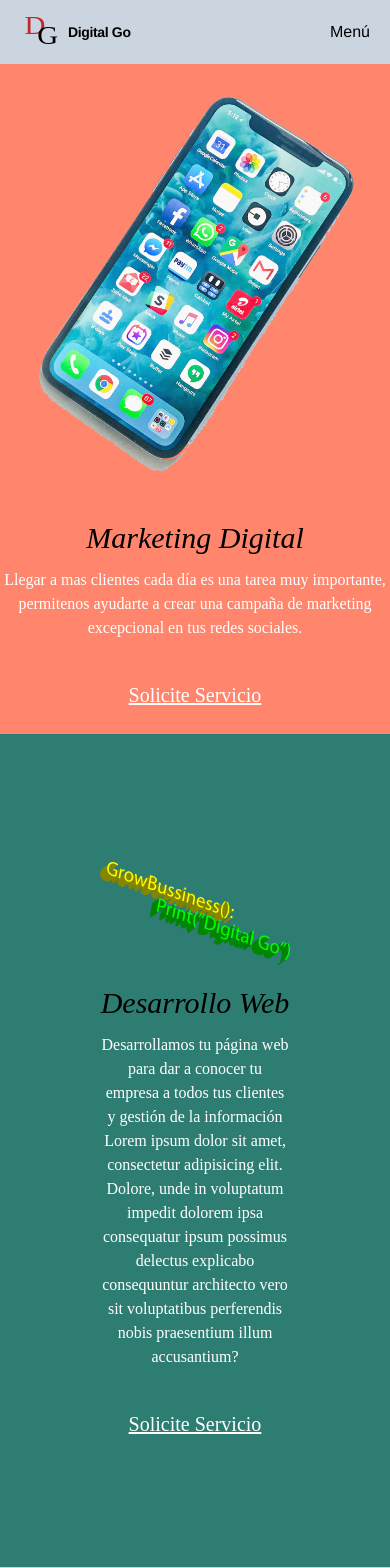
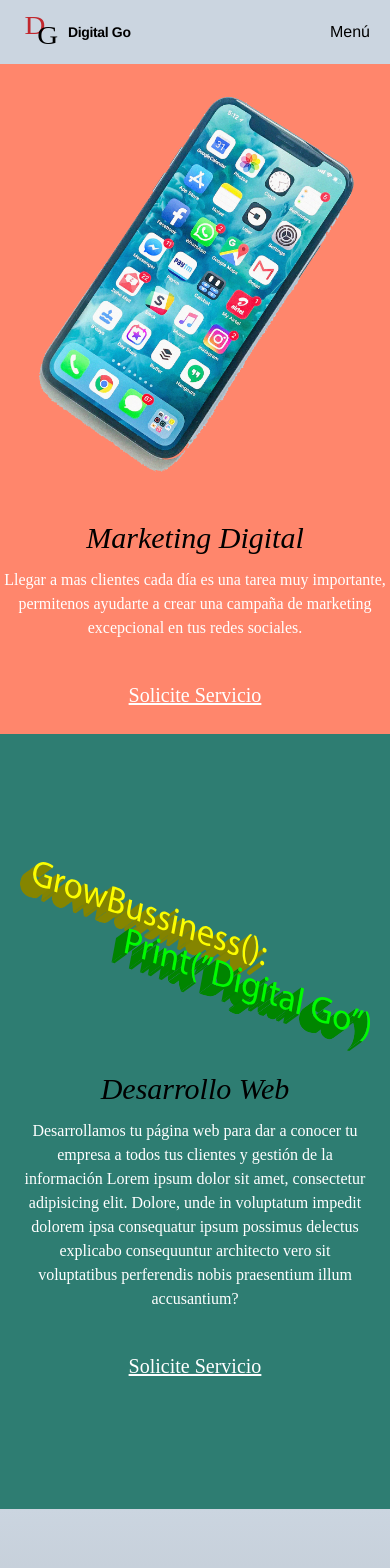
Before and after one commit to aley25/digitalgoWebpage, a Vue app: page / in a window 390 px wide. Shown: the top 1568 px of the page. Built offline with nearby package versions, Linux system fonts and the light colour scheme.

Commit message:
version 0.03 changed

```diff
--- a/src/views/Home.vue
+++ b/src/views/Home.vue
@@ -14,16 +14,16 @@
 					<p class="text-white ">Llegar a mas clientes cada día es una tarea muy importante, permitenos ayudarte a crear
 						una campaña de marketing excepcional en tus redes sociales.
 					</p>
+				</div>
+
+				<router-link :to="{ name: 'home' }" class="underline text-white text-xl">
+					<span>Solicite Servicio </span>
+				</router-link>
 			</div>
-
-			<router-link :to="{ name: 'home' }" class="underline text-white text-xl">
-				<span>Solicite Servicio </span>
-			</router-link>
-		</div>
 
 		</div>
 
-		<div class="bg-green-1000 px-20 py-32 md:flex md:flex-row-reverse md:align-middle">
+		<div class="bg-green-1000 md:px-20 py-32 md:flex md:flex-row-reverse md:align-middle">
 
 			<div class="md:w-1/2 md:h-auto md:mr-6 md:m-auto transform hover:scale-125">
 				<img class="px-5" src="/images/3d.svg" alt="">
```
